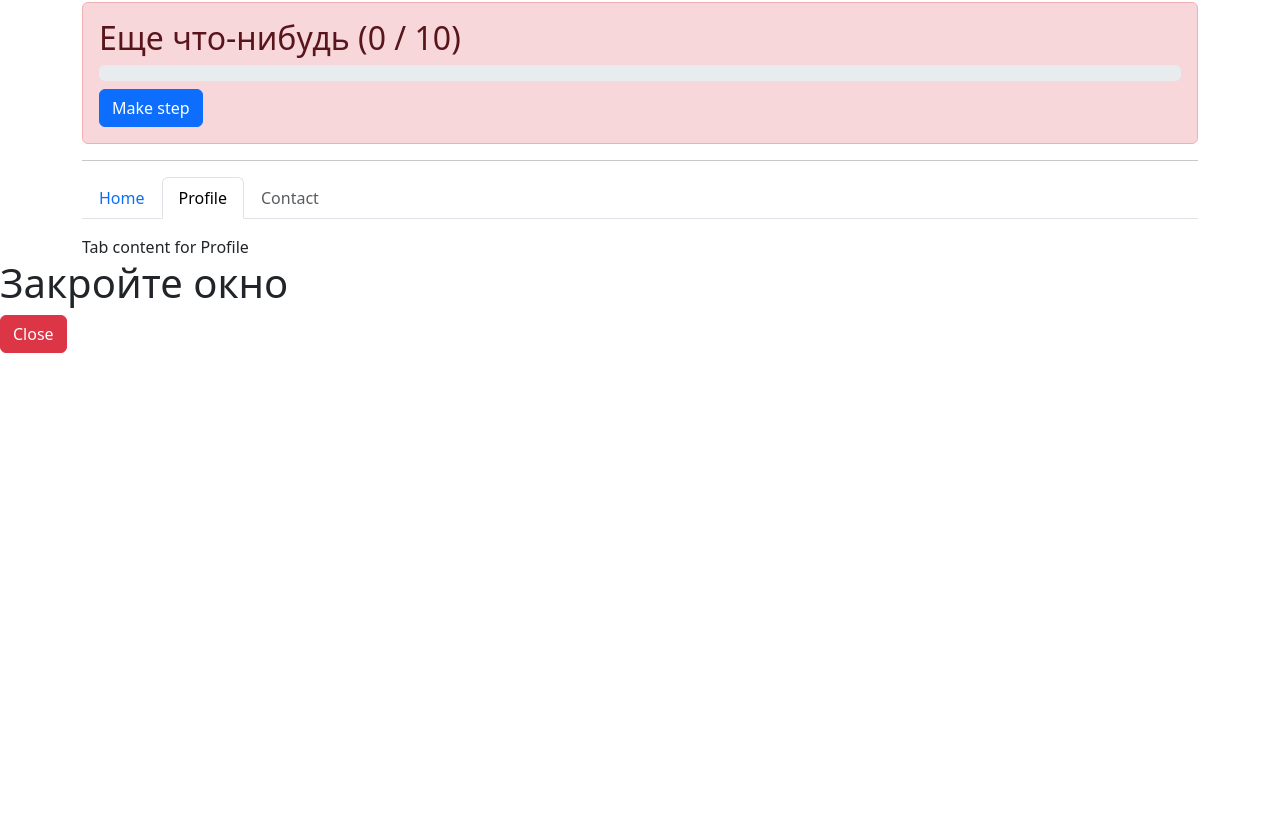
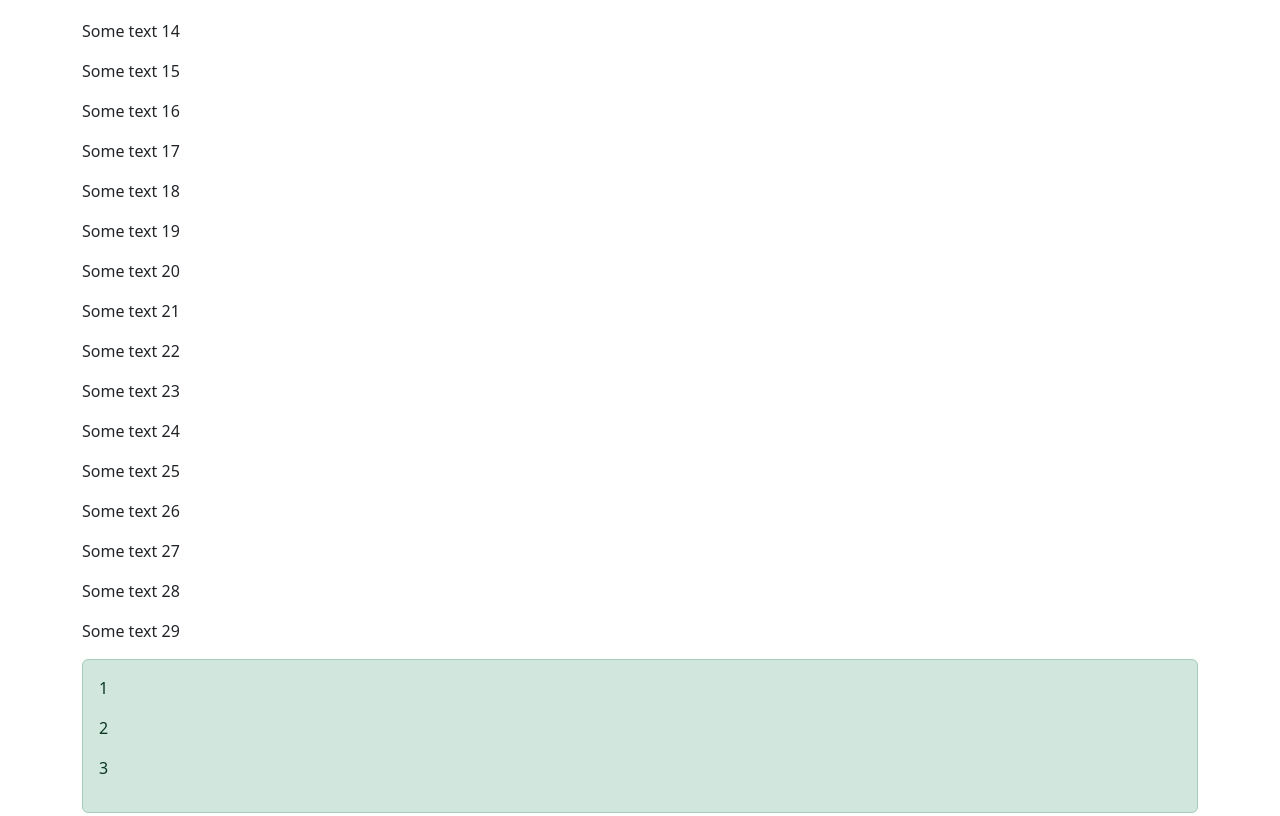
Before and after one commit to Alexey197/React_2023_HT1, a React (Vite) app: page / in a window 1280 px wide. Shown: the part 604-1420 px from the top of the page. Before the commit the page ends 957 px from the top, so only its background shows below. Built offline with nearby package versions, Linux system fonts and the light colour scheme.

Commit message:
ht-4 starting

```diff
--- a/src/App.jsx
+++ b/src/App.jsx
@@ -5,6 +5,7 @@ import LazyInput from './components/LazyInput.jsx'
 import Tab from 'react-bootstrap/Tab';
 import Tabs from 'react-bootstrap/Tabs';
 import Modal from './components/Modal.jsx';
+import AlertBox from './components/AlertBox.jsx';
 
 function App() {
  const [ items, setItems ] = useState([
@@ -16,6 +17,12 @@ function App() {
   const [ login, setLogin ] = useState('')
 
   const  [show, setShow ] = useState(true)
+
+  let content = []
+
+  for(let i = 0; i < 30; i++) {
+    content.push(<p key={i}>Some text {i}</p>)
+  }
 
   function randomId() {
    return Math.random() + ':' + Date.now()
@@ -48,6 +55,12 @@ function App() {
       placeholder="Lazy login"
       type="text"
     />
+    {content}
+    <AlertBox>
+      <p>1</p>
+      <p>2</p>
+      <p>3</p>
+    </AlertBox>
     <hr/>
     <h3>{login}</h3>
     <hr/>
--- /dev/null
+++ b/src/components/AlertBox.jsx
@@ -0,0 +1,11 @@
+import { useRef } from "react"
+
+function AlertBox({ children }) {
+  let el = useRef()
+
+  return <div className="alert alert-success" ref={el}>
+    {children}
+  </div>
+}
+
+export default AlertBox
```
